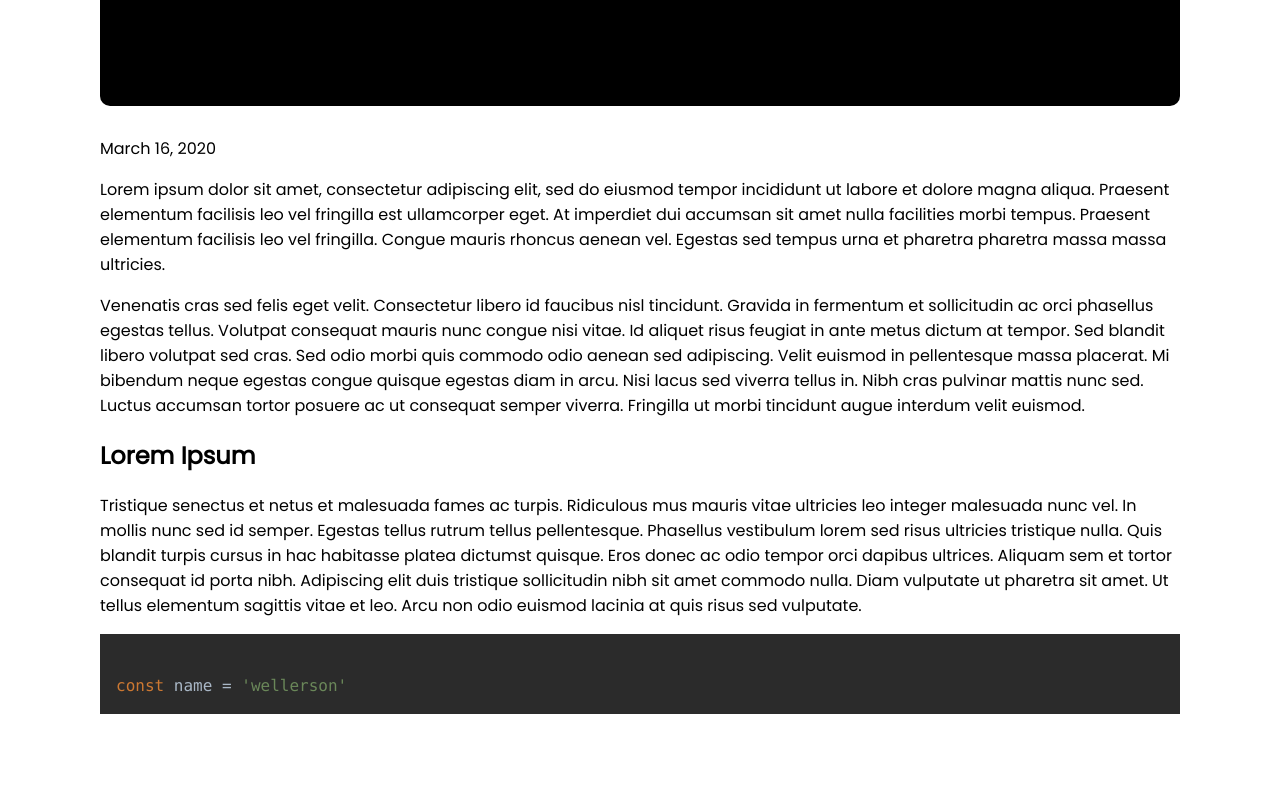
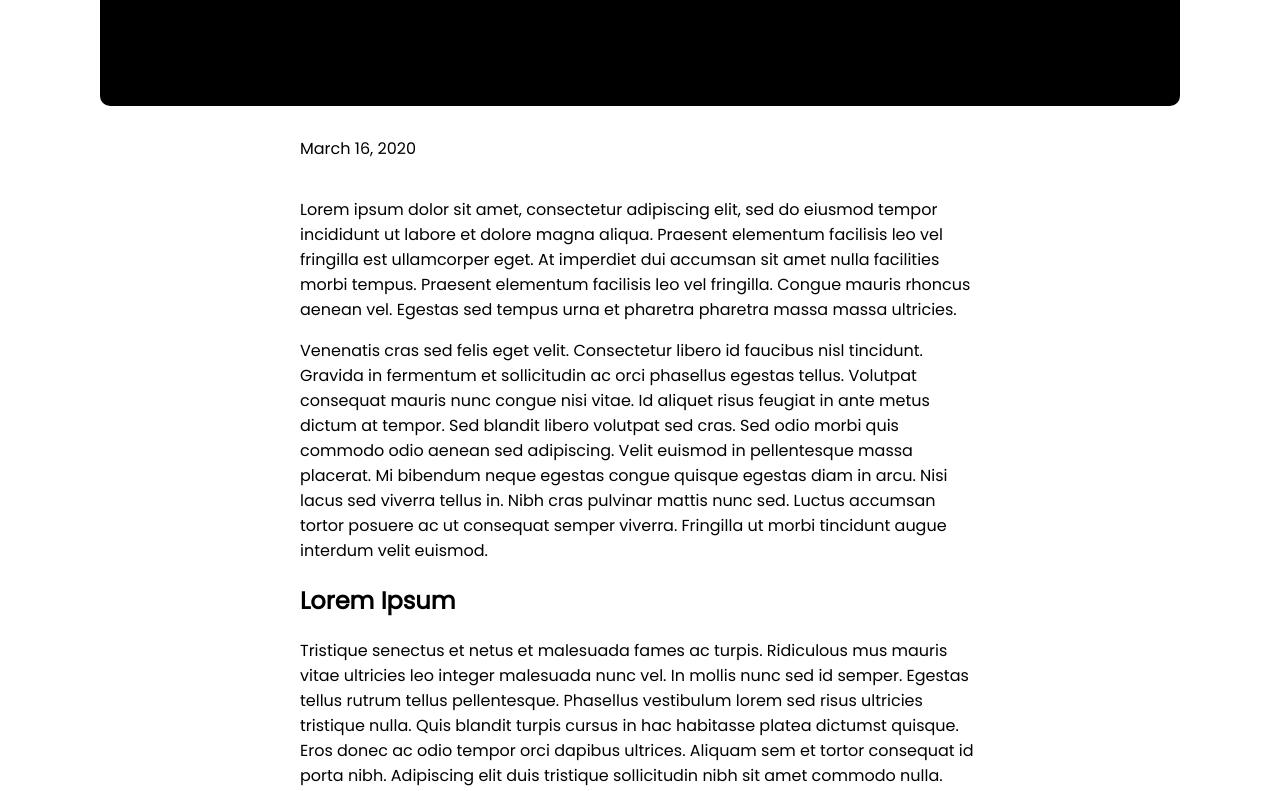
Before and after one commit to Wellers0n/blog, a Next.js app: page /posts/hello-world in a window 1280 px wide. Shown: the part 800-1591 px from the top of the page. Before the commit the page ends 1547 px from the top, so only its background shows below. Built offline with nearby package versions, Linux system fonts and the light colour scheme.

Commit message:
fix: padding

```diff
--- a/components/PostBody.tsx
+++ b/components/PostBody.tsx
@@ -15,7 +15,7 @@ export default function PostBody({ content }: Props) {
 }
 
 const Container = styled.div`
-  @media (min-width: 1400px) {
-    padding: 20px 150px;
+  @media (min-width: 1200px) {
+    padding: 20px 200px;
   }
 `;
--- a/components/PostHeader.tsx
+++ b/components/PostHeader.tsx
@@ -36,8 +36,8 @@ const PostTitle = styled.h1`
 const ContainerDate = styled.div`
   margin-top: 30px;
 
-  @media (min-width: 1400px) {
-    padding-left: 150px;
+  @media (min-width: 1200px) {
+    padding-left: 200px;
   }
 `;
 
```
